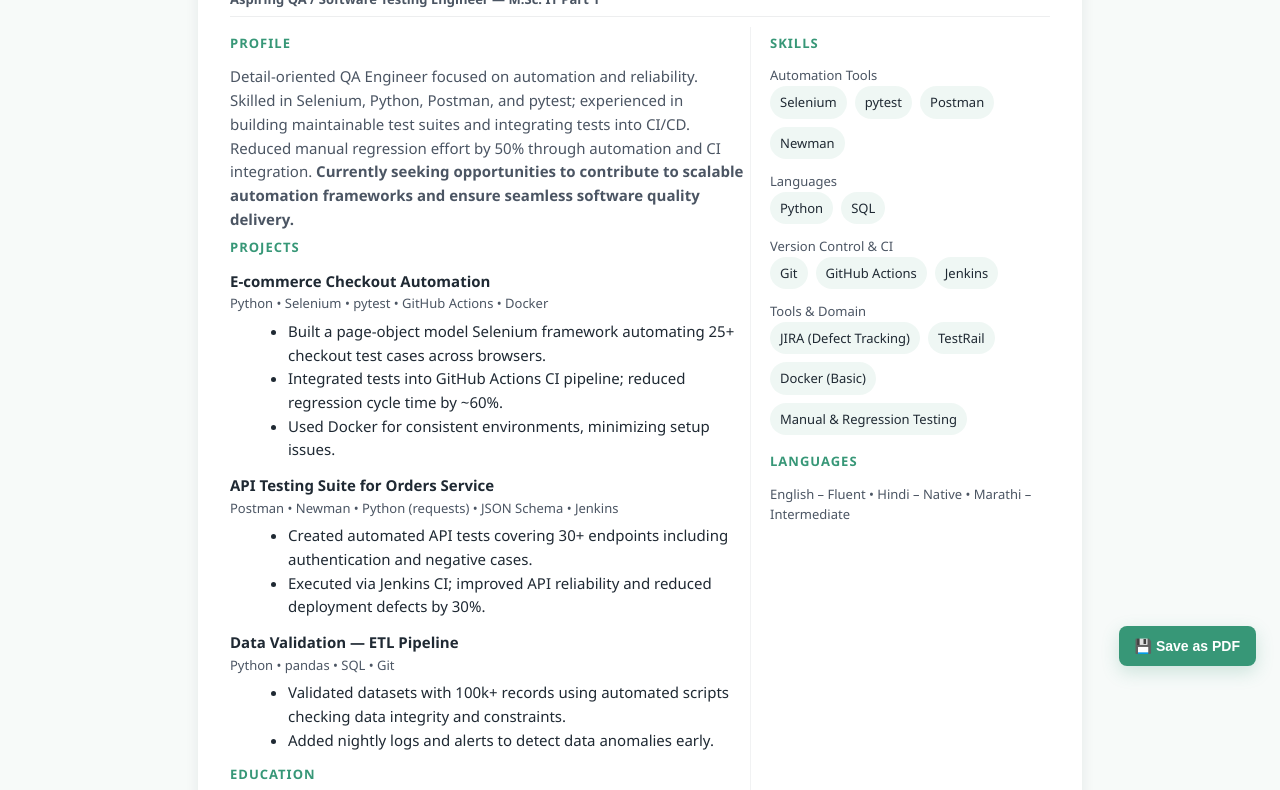
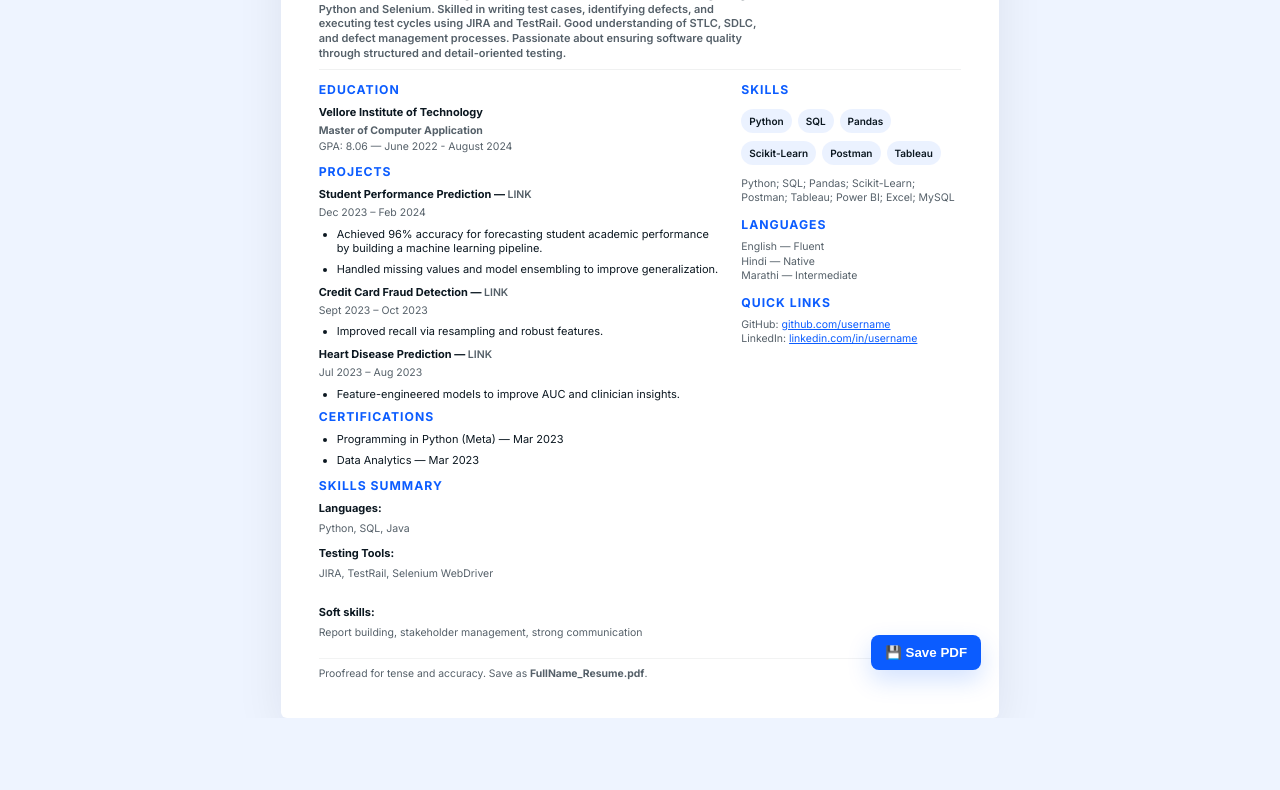
Before and after one commit to Raaj-Shinde/QARESUME, a plain HTML site: page index.html in a window 1280 px wide. Shown: the part 110-900 px from the top of the page. After the commit the page ends 828 px from the top, so only its background shows below. Drawn offline with Linux system fonts and the light colour scheme.

Commit message:
Add files via upload

```diff
--- a/index.html
+++ b/index.html
@@ -3,235 +3,310 @@
 <head>
 <meta charset="utf-8" />
 <meta name="viewport" content="width=device-width,initial-scale=1" />
-  <title>RajShinde_QAEngineer_Resume</title>
+<title>Full Name — One Page Resume</title>
+<link href="https://fonts.googleapis.com/css2?family=Inter:wght@300;400;600;700;800&display=swap" rel="stylesheet">
 <style>
-    :root {
-      --bg: #f7faf9;
-      --panel: #ffffff;
-      --text: #1f2933;
-      --muted: #4b5563;
-      --accent: #379777;
-      --max-width: 820px;
-      --page-padding: 20px;
-      --base-font: 15px;
-      --line: 1.58;
+  :root{
+    --accent:#0b5cff;
+    --text:#0b1720;
+    --muted:#556069;
+    --paper-w:190mm; /* inner A4 width */
+    --paper-h:277mm; /* inner A4 height */
+    --sidebar-w:220px;
   }
 
-    body {
-      margin: 0;
-      padding: var(--page-padding);
-      font-family: 'Segoe UI', Roboto, Arial, sans-serif;
-      background: var(--bg);
-      color: var(--text);
-      font-size: var(--base-font);
-      line-height: var(--line);
-      display: flex;
-      justify-content: center;
-      -webkit-font-smoothing: antialiased;
+  /* Reset & box-sizing */
+  *,*::before,*::after{box-sizing:border-box}
+  html,body{height:100%;margin:0;padding:0;background:#eef4ff;font-family:Inter,system-ui,-apple-system,"Segoe UI",Roboto,Arial;color:var(--text);-webkit-font-smoothing:antialiased}
+
+  /* Page center */
+  body{display:flex;align-items:flex-start;justify-content:center;padding:18px;}
+
+  /* Paper viewport - responsive but print-locked via @media print */
+  .paper-viewport{
+    max-width: calc(var(--paper-w));
+    width:100%;
+    /* height left auto on screen to allow reflow; print will force exact sizes */
+    background:transparent;
   }
 
-    .resume {
-      width: 100%;
-      max-width: var(--max-width);
-      background: var(--panel);
-      border-radius: 8px;
-      box-shadow: 0 4px 14px rgba(31, 41, 51, 0.08);
-      padding: 26px 32px 60px; /* extra bottom space */
-      position: relative;
+  /* Paper visual */
+  .paper{
+    width:100%;
+    background:#fff;
+    padding:10mm;
+    border-radius:6px;
+    box-shadow:0 14px 48px rgba(10,20,40,0.08);
+    display:flex;
+    flex-direction:column;
+    gap:12px;
+    position:relative;
+    overflow:hidden; /* hide tiny overflow to keep PDF single page */
   }
 
-    /* Floating Save Button (fixed) */
-    .save-btn {
-      position: fixed;
-      right: 24px;
-      bottom: 24px;
-      background: var(--accent);
-      color: white;
-      font-size: 14px;
-      font-weight: 600;
-      border: none;
-      border-radius: 8px;
-      padding: 12px 16px;
-      cursor: pointer;
-      transition: background 0.15s ease, transform 0.12s ease;
-      box-shadow: 0 6px 18px rgba(55, 151, 119, 0.22);
-      z-index: 9999;
-    }
-    .save-btn:hover { background: #307a64; transform: translateY(-2px); }
+  /* Header */
+  header.header{display:flex;justify-content:space-between;gap:12px;align-items:flex-start;border-bottom:1px solid rgba(10,20,30,0.06);padding-bottom:8px}
+  header .identity {flex:1}
+  h1.name{font-size:35px;margin:0;color:var(--text);font-weight:800;line-height:1}
+  p.title{margin:6px 0 0 0;font-size:11px;color:var(--muted);font-weight:600}
 
-    /* Hide when printing */
-    @media print { .save-btn { display: none !important; } }
+  .contact{ text-align:right; font-size:11px; color:var(--muted); line-height:1.25 }
+  .contact a{ color:var(--accent); text-decoration:none; font-weight:600; word-break:break-all }
 
-    .header {
-      display: flex;
-      justify-content: space-between;
-      flex-wrap: wrap;
-      align-items: center;
-      gap: 12px;
-      padding-bottom: 6px;
-      border-bottom: 0.5px solid rgba(31, 41, 51, 0.08);
-      margin-bottom: 10px;
+  /* Main grid */
+  .layout {
+    display:grid;
+    grid-template-columns: 1fr var(--sidebar-w);
+    gap:18px;
+    align-items:start;
   }
 
-    .name { font-size: 30px; font-weight: 800; color: var(--accent); margin: 0; }
-    .title { font-size: 13px; color: var(--muted); margin-top: 6px; font-weight: 600 }
-    .contact { font-size: 13px; color: var(--muted); text-align: right }
-    .contact a { color: var(--muted); text-decoration: none }
+  /* Semantic section headings (ATS-friendly) */
+  h2.section-title{font-size:12.2px;color:var(--accent);text-transform:uppercase;letter-spacing:1px;font-weight:700;margin:0 0 8px 0}
 
-    .two-col { display: grid; grid-template-columns: 1fr 280px; gap: 26px; position: relative; }
+  p, li{font-size:11px;line-height:1.35;color:var(--text);margin:0 0 6px 0}
+  .muted{color:var(--muted);font-size:10.5px}
 
-    /* Soft vertical divider */
-    .two-col::before {
-      content: "";
-      position: absolute;
-      top: 0;
-      bottom: 0;
-      left: calc(100% - 300px);
-      width: 0.5px;
-      background: rgba(31, 41, 51, 0.06);
+  ul{margin:0 0 8px 18px;padding:0}
+  li{margin-bottom:6px}
+
+  /* Skill chips (visual only) */
+  .skill-chip{display:inline-block;padding:6px 8px;border-radius:999px;font-size:10px;margin:4px 6px 4px 0;background:rgba(11,92,255,0.08);font-weight:600}
+
+  /* Sidebar */
+  aside.sidebar{width:100%;min-width:0}
+
+  /* Footer */
+  footer.footer{border-top:1px solid rgba(10,20,30,0.05);padding-top:8px;font-size:10.4px;color:var(--muted)}
+
+  /* Save button */
+  .save-btn{
+    position:fixed;
+    right: calc((100% - var(--paper-w))/2 + 18px);
+    bottom:20px;
+    background:var(--accent);
+    color:#fff;
+    border:none;
+    padding:10px 14px;
+    border-radius:8px;
+    font-weight:700;
+    cursor:pointer;
+    box-shadow:0 10px 24px rgba(11,92,255,0.18);
+    z-index:9999;
+  }
+  @media print{ .save-btn{display:none!important} }
+
+  /* Print - force exact sizes for PDF */
+  @page { size: A4; margin: 10mm; }
+  @media print {
+    html,body{width:210mm;height:297mm}
+    body{padding:0;background:white}
+    .paper-viewport{width:190mm;height:277mm}
+    .paper{padding:10mm;border-radius:0;box-shadow:none;height:100%;overflow:visible}
+    h1.name{font-size:19px}
+    p,li{font-size:10.4px;line-height:1.32}
   }
 
-    @media (max-width: 820px) {
-      .two-col { grid-template-columns: 1fr; }
-      .two-col::before { display: none; }
-      .contact { text-align: left; }
-      .save-btn { right: 12px; bottom: 12px; padding: 10px 12px; }
+  /* Responsive on-screen: reflow to single column on small viewports */
+  @media (max-width:900px){
+    .layout{grid-template-columns: 1fr; }
+    header.header{flex-direction:column;align-items:flex-start;gap:8px}
+    .contact{text-align:left}
+    .save-btn{right:12px}
   }
 
-    h2 { font-size: 13px; letter-spacing: 1px; color: var(--accent); text-transform: uppercase; margin: 6px 0 12px }
-    p.lead { margin: 0; color: var(--muted) }
+  /* smaller phones: slightly reduce font sizes for on-screen readability */
+  @media (max-width:420px){
+    h1.name{font-size:20px}
+    h2.section-title{font-size:11px}
+    p,li{font-size:10.2px}
+  }
 
-    .project { margin-bottom: 12px }
-    .project .meta { font-weight: 700; color: var(--text) }
-    .project .tools { font-size: 13px; color: var(--muted); margin-bottom: 6px }
-    .project ul { margin: 6px 0 0 18px }
-
-    .skill-list { display: flex; flex-direction: column; gap: 12px }
-    .skill-row { display: flex; flex-wrap: wrap; gap: 8px }
-    .skill { background: rgba(55, 151, 119, 0.08); padding: 6px 10px; border-radius: 999px; font-size: 13px }
-
-    .muted { color: var(--muted) }
-    .small { font-size: 13px }
+  /* ATS-friendly tips: keep visual-only content unobtrusive */
+  .visually-hidden{position:absolute!important;height:1px;width:1px;overflow:hidden;clip:rect(1px,1px,1px,1px);white-space:nowrap;border:0;padding:0;margin:-1px}
 </style>
 </head>
 <body>
-  <main class="resume">
-    <header class="header">
-      <div>
+
+  <div class="paper-viewport" id="paperViewport">
+    <article class="paper" id="paper">
+      <header class="header" role="banner" aria-label="Resume header">
+        <div class="identity">
           <h1 class="name">Raj Shinde</h1>
-        <div class="title">Aspiring QA / Software Testing Engineer — M.Sc. IT Part 1</div>
+          <p class="title">MSc IT student with a strong foundation in Manual and Automation Testing using Python and Selenium. Skilled in writing test cases, identifying defects, and executing test cycles using JIRA and TestRail. Good understanding of STLC, SDLC, and defect management processes. Passionate about ensuring software quality through structured and detail-oriented testing.</p>
         </div>
-      <div class="contact">
-        <div>Mumbai, India • +91 98765 43210</div>
-        <div>
-          <a href="mailto:raj.shinde@example.com">raj.shinde@example.com</a> •
-          <a href="https://linkedin.com/in/rajshinde" target="_blank">linkedin.com/in/rajshinde</a>
-        </div>
-      </div>
+
+        <address class="contact" aria-label="Contact information">
+          <div>Email: <a href="mailto:roychowdhury22@gmail.com">roychowdhury22@gmail.com</a></div>
+          <div class="muted">Mobile: +91 9674000000</div>
+        </address>
       </header>
 
-    <div class="two-col">
+      <main class="layout" role="main">
+        <!-- Left / main content -->
+        <section aria-label="Main content">
+          <section aria-labelledby="education-heading">
+            <h2 id="education-heading" class="section-title">Education</h2>
             <div>
-        <section>
-          <h2>Profile</h2>
-          <p class="lead">
-            Detail-oriented QA Engineer focused on automation and reliability. Skilled in Selenium, Python, Postman, and pytest; experienced in building maintainable test suites and integrating tests into CI/CD. Reduced manual regression effort by 50% through automation and CI integration. <strong>Currently seeking opportunities to contribute to scalable automation frameworks and ensure seamless software quality delivery.</strong>
-          </p>
+              <p style="font-weight:700;margin-bottom:4px">Vellore Institute of Technology</p>
+              <p class="muted" style="margin-bottom:2px"><strong>Master of Computer Application</strong></p>
+              <p class="muted">GPA: 8.06 — June 2022 - August 2024</p>
+            </div>
           </section>
 
-        <section>
-          <h2>Projects</h2>
-          <article class="project">
-            <div class="meta">E-commerce Checkout Automation</div>
-            <div class="tools small muted">Python • Selenium • pytest • GitHub Actions • Docker</div>
+          <section aria-labelledby="projects-heading" style="margin-top:10px;">
+            <h2 id="projects-heading" class="section-title">Projects</h2>
+
+            <article aria-labelledby="proj1" style="margin-bottom:8px;">
+              <p style="font-weight:700;margin-bottom:4px" id="proj1">Student Performance Prediction — <span class="muted" style="font-weight:600">LINK</span></p>
+              <p class="muted">Dec 2023 – Feb 2024</p>
               <ul>
-              <li>Built a page-object model Selenium framework automating 25+ checkout test cases across browsers.</li>
-              <li>Integrated tests into GitHub Actions CI pipeline; reduced regression cycle time by ~60%.</li>
-              <li>Used Docker for consistent environments, minimizing setup issues.</li>
+                <li>Achieved 96% accuracy for forecasting student academic performance by building a machine learning pipeline.</li>
+                <li>Handled missing values and model ensembling to improve generalization.</li>
               </ul>
             </article>
-          <article class="project">
-            <div class="meta">API Testing Suite for Orders Service</div>
-            <div class="tools small muted">Postman • Newman • Python (requests) • JSON Schema • Jenkins</div>
-            <ul>
-              <li>Created automated API tests covering 30+ endpoints including authentication and negative cases.</li>
-              <li>Executed via Jenkins CI; improved API reliability and reduced deployment defects by 30%.</li>
-            </ul>
+
+            <article aria-labelledby="proj2" style="margin-bottom:8px;">
+              <p style="font-weight:700;margin-bottom:4px" id="proj2">Credit Card Fraud Detection — <span class="muted" style="font-weight:600">LINK</span></p>
+              <p class="muted">Sept 2023 – Oct 2023</p>
+              <ul><li>Improved recall via resampling and robust features.</li></ul>
             </article>
-          <article class="project">
-            <div class="meta">Data Validation — ETL Pipeline</div>
-            <div class="tools small muted">Python • pandas • SQL • Git</div>
-            <ul>
-              <li>Validated datasets with 100k+ records using automated scripts checking data integrity and constraints.</li>
-              <li>Added nightly logs and alerts to detect data anomalies early.</li>
-            </ul>
+
+            <article aria-labelledby="proj3" style="margin-bottom:8px;">
+              <p style="font-weight:700;margin-bottom:4px" id="proj3">Heart Disease Prediction — <span class="muted" style="font-weight:600">LINK</span></p>
+              <p class="muted">Jul 2023 – Aug 2023</p>
+              <ul><li>Feature-engineered models to improve AUC and clinician insights.</li></ul>
             </article>
           </section>
 
-        <section>
-          <h2>Education</h2>
-          <div class="muted">M.Sc. IT — University Name</div>
-          <div class="small" style="margin-top:6px">Expected 2026 • Coursework: Software Testing, Databases, Data Structures, Networks</div>
+          <section aria-labelledby="certs-heading" style="margin-top:6px;">
+            <h2 id="certs-heading" class="section-title">Certifications</h2>
+            <ul>
+              <li>Programming in Python (Meta) — Mar 2023</li>
+              <li>Data Analytics — Mar 2023</li>
+            </ul>
           </section>
 
-        <section>
-          <h2>Certifications</h2>
-          <ul style="margin:0 0 0 18px">
-            <li class="small muted">ISTQB Foundation Level — ISTQB (2024)</li>
-            <li class="small muted">Selenium WebDriver — Udemy (2024)</li>
-            <li class="small muted">Certified API Testing — Coursera (In Progress, 2025)</li>
-          </ul>
-        </section>
+          <section aria-labelledby="skills-summary-heading" style="margin-top:10px;">
+            <h2 id="skills-summary-heading" class="section-title">Skills Summary</h2>
+            <div style="display:flex;gap:18px;flex-wrap:wrap">
+              <div style="min-width:200px">
+                <p style="font-weight:700;margin:0 0 6px 0">Languages:</p>
+                <p class="muted">Python, SQL, Java</p>
+
+                <p style="font-weight:700;margin:10px 0 6px 0">Testing Tools:</p>
+                <p class="muted">JIRA, TestRail, Selenium WebDriver</p>
               </div>
 
-      <aside>
-        <section>
-          <h2>Skills</h2>
-          <div class="skill-list">
-            <div>
-              <div class="small muted">Automation Tools</div>
-              <div class="skill-row"><span class="skill">Selenium</span><span class="skill">pytest</span><span class="skill">Postman</span><span class="skill">Newman</span></div>
-            </div>
-            <div>
-              <div class="small muted">Languages</div>
-              <div class="skill-row"><span class="skill">Python</span><span class="skill">SQL</span></div>
-            </div>
-            <div>
-              <div class="small muted">Version Control & CI</div>
-              <div class="skill-row"><span class="skill">Git</span><span class="skill">GitHub Actions</span><span class="skill">Jenkins</span></div>
-            </div>
-            <div>
-              <div class="small muted">Tools & Domain</div>
-              <div class="skill-row"><span class="skill">JIRA (Defect Tracking)</span><span class="skill">TestRail</span><span class="skill">Docker (Basic)</span><span class="skill">Manual & Regression Testing</span></div>
+              <div style="min-width:180px">
+                <p style="font-weight:700;margin:0 0 6px 0">Soft skills:</p>
+                <p class="muted">Report building, stakeholder management, strong communication</p>
               </div>
             </div>
           </section>
+        </section>
 
-        <section style="margin-top:16px">
-          <h2>Languages</h2>
-          <div class="small muted">English – Fluent • Hindi – Native • Marathi – Intermediate</div>
+        <!-- Right / sidebar -->
+        <aside class="sidebar" role="complementary" aria-label="Sidebar">
+          <section aria-labelledby="skills-heading" style="margin-bottom:12px;">
+            <h2 id="skills-heading" class="section-title">Skills</h2>
+            <div aria-hidden="true">
+              <span class="skill-chip">Python</span><span class="skill-chip">SQL</span><span class="skill-chip">Pandas</span><br>
+              <span class="skill-chip">Scikit-Learn</span><span class="skill-chip">Postman</span><span class="skill-chip">Tableau</span>
+            </div>
+            <!-- ATS: also include machine-readable simple list -->
+            <p class="muted" style="margin-top:8px;">Python; SQL; Pandas; Scikit-Learn; Postman; Tableau; Power BI; Excel; MySQL</p>
+          </section>
+
+          <section aria-labelledby="languages-heading" style="margin-bottom:12px;">
+            <h2 id="languages-heading" class="section-title">Languages</h2>
+            <p class="muted">English — Fluent<br>Hindi — Native<br>Marathi — Intermediate</p>
+          </section>
+
+          <section aria-labelledby="links-heading">
+            <h2 id="links-heading" class="section-title">Quick Links</h2>
+            <p class="muted">GitHub: <a href="#" style="color:var(--accent)">github.com/username</a><br>LinkedIn: <a href="#" style="color:var(--accent)">linkedin.com/in/username</a></p>
           </section>
         </aside>
+      </main>
+
+      <footer class="footer" role="contentinfo">Proofread for tense and accuracy. Save as <strong>FullName_Resume.pdf</strong>.</footer>
+
+      <!-- Hidden for ATS: simple plain text contact/keywords block (keeps keywords machine-readable) -->
+      <div class="visually-hidden" aria-hidden="false">
+        FULL NAME — Chowdhury. Email: roychowdhury22@gmail.com. Mobile: +919674000000.
+        Skills: Python, SQL, Pandas, Scikit-Learn, Postman, Tableau, Power BI, Excel, MySQL.
+        Certifications: Programming in Python (Meta), Data Analytics.
+      </div>
+    </article>
   </div>
 
-    <div style="margin-top:18px;border-top:1px solid rgba(31,41,51,0.05);padding-top:10px" class="small muted">Proofread for tense and accuracy. Save as <strong>RajShinde_QAEngineer_Resume.pdf</strong> for submission.</div>
-  </main>
+  <button id="saveBtn" class="save-btn" aria-label="Save as PDF">💾 Save PDF</button>
 
-  <!-- Floating Save Button (fixed bottom-right) -->
-  <button class="save-btn" title="Save as PDF (Ctrl+S)" onclick="window.print()">💾 Save as PDF</button>
+  <script src="https://cdnjs.cloudflare.com/ajax/libs/html2pdf.js/0.9.2/html2pdf.bundle.min.js"></script>
+  <script>
+    // Export to single A4 PDF (keeps single page, hides overflow)
+    document.getElementById('saveBtn').addEventListener('click', async function () {
+      const btn = this;
+      btn.disabled = true;
+      btn.style.display = 'none';
 
-  <script>
-    // Keyboard shortcut Ctrl+S to print
-    document.addEventListener('keydown', e => {
-      if ((e.ctrlKey || e.metaKey) && (e.key === 's' || e.key === 'S')) {
-        e.preventDefault();
-        window.print();
+      // Build a clean clone that will be forced to exact A4 inner size
+      const viewport = document.getElementById('paperViewport');
+      const cloneWrapper = document.createElement('div');
+
+      // wrapper sized to full A4
+      cloneWrapper.style.position = 'fixed';
+      cloneWrapper.style.left = '-10000px';
+      cloneWrapper.style.top = '0';
+      cloneWrapper.style.width = '210mm';
+      cloneWrapper.style.height = '297mm';
+      cloneWrapper.style.background = '#ffffff';
+      cloneWrapper.style.boxSizing = 'border-box';
+
+      // clone the article (paper) instead of whole viewport to avoid responsive scaling affecting PDF
+      const paper = document.getElementById('paper');
+      const clonedPaper = paper.cloneNode(true);
+
+      // enforce exact inner A4 dimensions on the clone so html2pdf won't add pages for subpixel overflow
+      clonedPaper.style.width = '190mm';
+      clonedPaper.style.height = '277mm';
+      clonedPaper.style.padding = '12mm';
+      clonedPaper.style.boxSizing = 'border-box';
+      clonedPaper.style.overflow = 'hidden';
+      clonedPaper.style.borderRadius = '0';
+      clonedPaper.style.boxShadow = 'none';
+      // append
+      cloneWrapper.appendChild(clonedPaper);
+      document.body.appendChild(cloneWrapper);
+
+      const opt = {
+        margin: [10,10,10,10], // mm
+        filename: 'FullName_Resume.pdf',
+        image: { type: 'jpeg', quality: 0.98 },
+        html2canvas: { scale: 2, useCORS: true, scrollY: 0 },
+        jsPDF: { unit: 'mm', format: 'a4', orientation: 'portrait' }
+      };
+
+      try {
+        await html2pdf().set(opt).from(clonedPaper).save();
+      } catch (e) {
+        console.error('PDF failed', e);
+        alert('PDF generation failed — see console.');
+      } finally {
+        document.body.removeChild(cloneWrapper);
+        btn.disabled = false;
+        btn.style.display = '';
       }
     });
 
-    // Optional: hide button when user starts printing via print API (some browsers)
-    window.onbeforeprint = function() { document.querySelector('.save-btn').style.display = 'none'; };
-    window.onafterprint = function() { document.querySelector('.save-btn').style.display = ''; };
+    // keyboard shortcut
+    document.addEventListener('keydown', function (e) {
+      if ((e.ctrlKey || e.metaKey) && (e.key === 's' || e.key === 'S')) {
+        e.preventDefault();
+        document.getElementById('saveBtn').click();
+      }
+    });
   </script>
 </body>
 </html>
```
Lines whose indentation alone changed are shown as unchanged.
